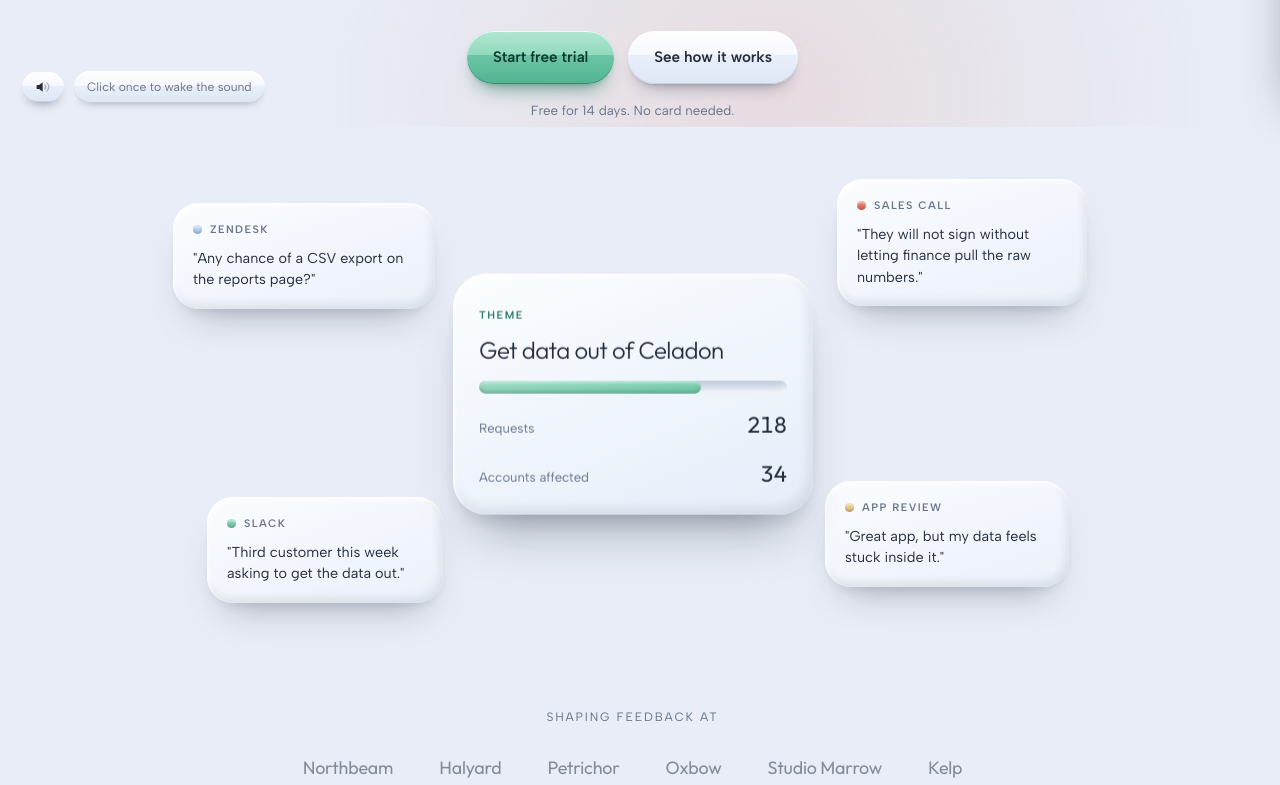
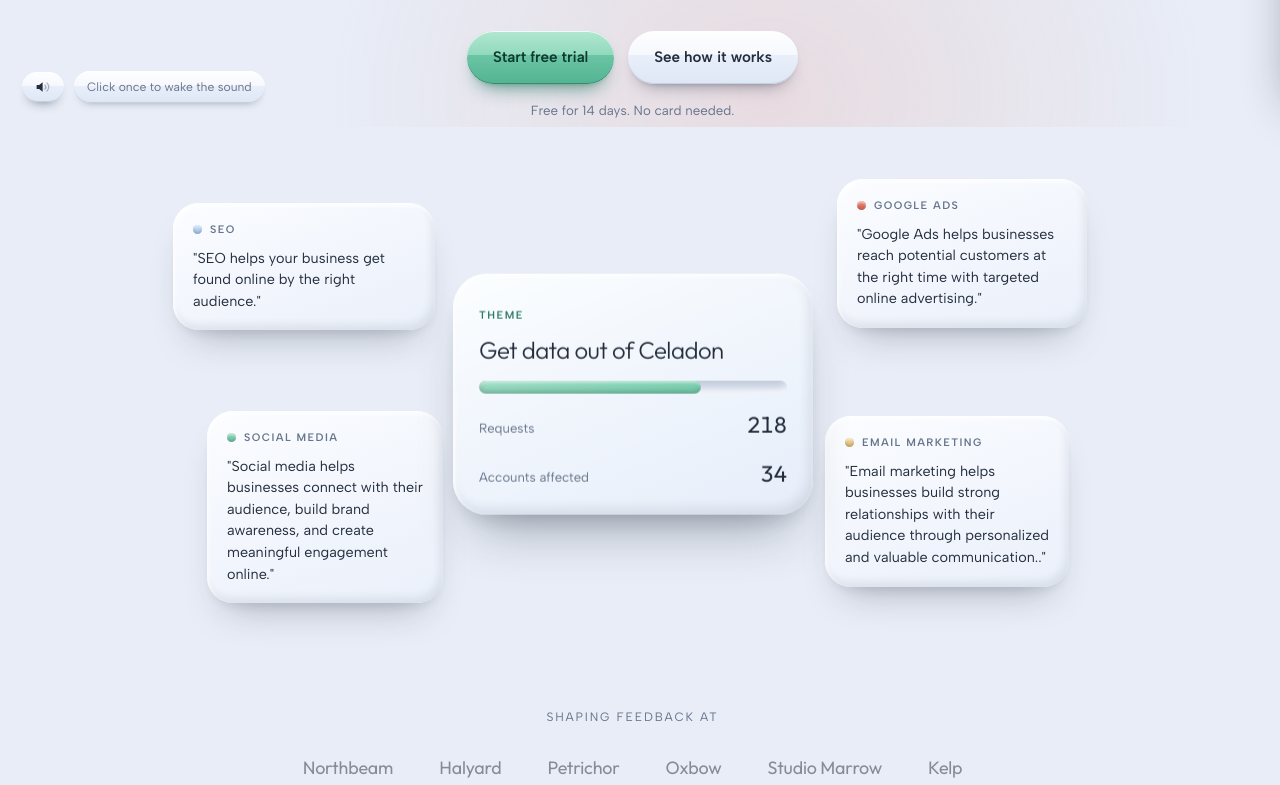
Before and after one commit to graintek25-dev/Dm, a plain HTML site: page index.html in a window 1280 px wide. Shown: the part 673-1458 px from the top of the page. Drawn offline with Linux system fonts and the light colour scheme.

Commit message:
Update index.html

```diff
--- a/index.html
+++ b/index.html
@@ -61,20 +61,20 @@
                     <p class="note rv d3">Free for 14 days. No card needed.</p>
                     <div class="stage rv d3" aria-hidden="true">
                         <div class="slab s1" data-depth="14">
-                            <span class="src"><i class="dot" style="background:var(--sky)"></i>Zendesk</span>
-                            <p>"Any chance of a CSV export on the reports page?"</p>
+                            <span class="src"><i class="dot" style="background:var(--sky)"></i>SEO</span>
+                            <p>"SEO helps your business get found online by the right audience."</p>
                         </div>
                         <div class="slab s2" data-depth="-18">
-                            <span class="src"><i class="dot" style="background:var(--coral)"></i>Sales call</span>
-                            <p>"They will not sign without letting finance pull the raw numbers."</p>
+                            <span class="src"><i class="dot" style="background:var(--coral)"></i>Google Ads</span>
+                            <p>"Google Ads helps businesses reach potential customers at the right time with targeted online advertising."</p>
                         </div>
                         <div class="slab s3" data-depth="-11">
-                            <span class="src"><i class="dot" style="background:var(--jade)"></i>Slack</span>
-                            <p>"Third customer this week asking to get the data out."</p>
+                            <span class="src"><i class="dot" style="background:var(--jade)"></i>Social Media</span>
+                            <p>"Social media helps businesses connect with their audience, build brand awareness, and create meaningful engagement online."</p>
                         </div>
                         <div class="slab s4" data-depth="16">
-                            <span class="src"><i class="dot" style="background:#F0C980"></i>App review</span>
-                            <p>"Great app, but my data feels stuck inside it."</p>
+                            <span class="src"><i class="dot" style="background:#F0C980"></i>Email Marketing</span>
+                            <p>"Email marketing helps businesses build strong relationships with their audience through personalized and valuable communication.."</p>
                         </div>
                         <div class="core" data-depth="7">
                             <span class="lab">Theme</span>
```
